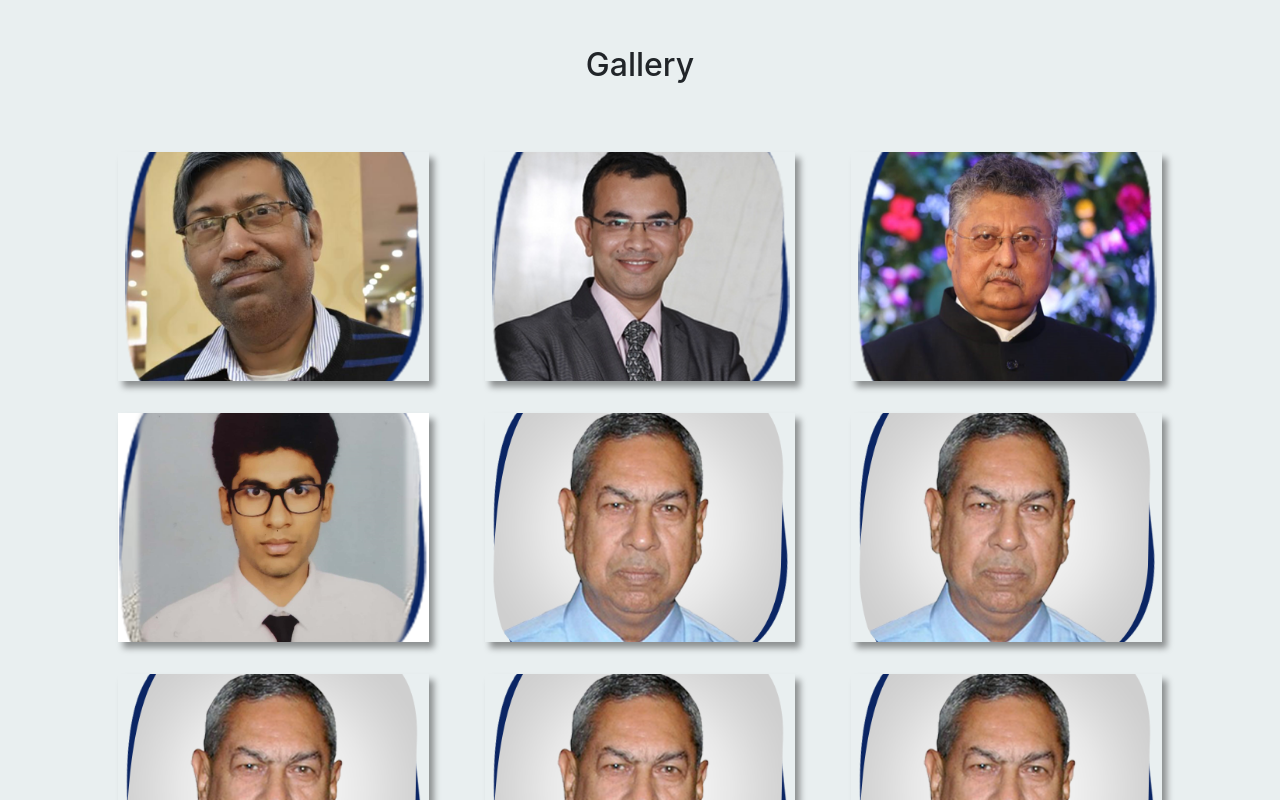
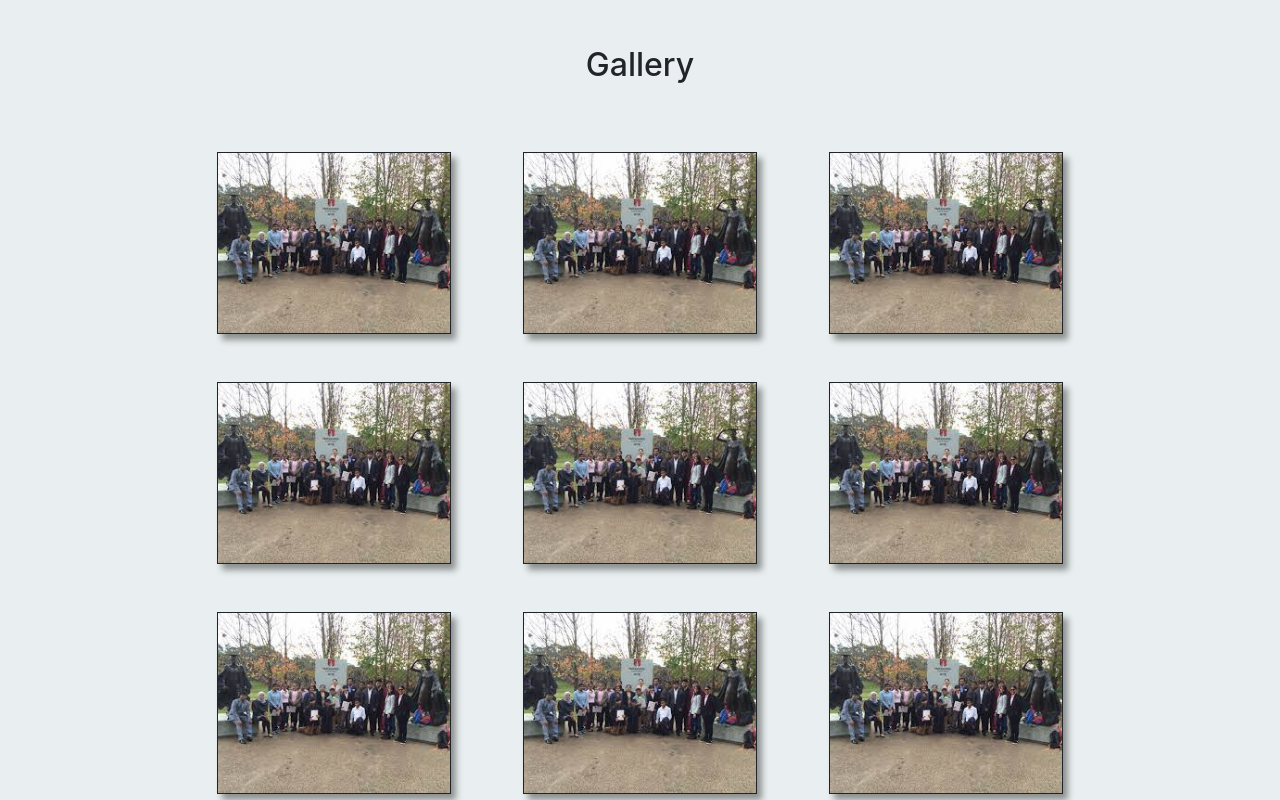
Before and after one commit to rabvik-innovations/Rabvik-Innovations--Website, a React (Create React App) app: page / in a window 1280 px wide. Shown: the part 600-1400 px from the top of the page. Built offline with nearby package versions, Linux system fonts and the light colour scheme; the HTML template or start-up script is replaced by a standard one.

Commit message:
Gallery update CSS

```diff
--- a/src/components/PhotoGallery.js
+++ b/src/components/PhotoGallery.js
@@ -3,39 +3,39 @@ import React from "react";
 const PhotoGallery=[
     {
         id:1,
-        image:"images/team-1.png"
+        image:"images/RabwikInnovations.jpg"
     },
     {
         id:2,
-        image:"images/team-2.png"
+        image:"images/RabwikInnovations.jpg"
     },
     {
         id:3,
-        image:"images/team-3.png"
+        image:"images/RabwikInnovations.jpg"
     },
     {
         id:4,
-        image:"images/team-4.png"
+        image:"images/RabwikInnovations.jpg"
     },
     {
         id:5,
-        image:"images/team-5.png"
+        image:"images/RabwikInnovations.jpg"
     },
     {
         id:6,
-        image:"images/team-5.png"
+        image:"images/RabwikInnovations.jpg"
     },
     {
         id:7,
-        image:"images/team-5.png"
+        image:"images/RabwikInnovations.jpg"
     },
     {
         id:8,
-        image:"images/team-5.png"
+        image:"images/RabwikInnovations.jpg"
     },
     {
         id:9,
-        image:"images/team-5.png"
+        image:"images/RabwikInnovations.jpg"
     }
 ];
 
--- a/src/css/Home.css
+++ b/src/css/Home.css
@@ -97,65 +97,36 @@
     background-color:#e9eff0;
     align-items:center;
     padding: 5% 7%;
-
-    /* padding:10%; */
   }
   /* .gallery-title{} */
 
   .gallery-item img{
-     /* margin-top:1rem;
-     margin-left: 5%;
-     padding:5px;
-     height: 60%;
-     width:85%;
-     text-align: center;
-     margin-bottom: 5px;
-     box-shadow: 0px 0px 12px 0px rgba(34, 34, 34, 0.07);
-     transition: all .4s ease;
-    -webkit-transition: all .4s ease; */
     display: block;
-      /* width: 50%;
-      height: 100%; */
     width:100%;
-    height:229px;
-      object-fit: cover;
-      transition: transform 400ms ease-out;
+    height:180px;
+    object-fit: cover;
+    transition: transform 400ms ease-out;
 
   }
   .img-card{
-      /* margin-left:30%; */
       flex: 1 0 24rem;
-      margin: 1rem 1rem;
+      margin: 2rem 1.5rem;
       box-shadow: 0.3rem 0.4rem 0.4rem rgba(0, 0, 0, 0.4);
       overflow:visible;
-      /* width:10%;
-      height:229px; */
       margin-top:1rem;
       padding-right:0px 60px 0px;
-      /* width:100px; */
+      border-style:solid;
+      border-width: 1px;
   }
 
   .gallery-item img:hover{
-    /* border: .15rem solid #7c696a;
-    box-shadow: 0px 0px 12px 0px #061945; */
     transform: scale(1.15);
 
   }
   .photo-section{
     display: flex;
-      flex-wrap: wrap;
-      /* margin: -1rem -1rem; */
+    flex-wrap: wrap;
     margin-top:20px;
+    margin-left:79px;
+    margin-right:79px;
   }
-
-  /* @supports (display: grid) {
-      .photo-section {
-          display: grid;
-          grid-template-columns: repeat(auto-fit, minmax(17rem, 1fr));
-          grid-gap: 1rem;
-      }
-
-      /* /* .photo-section,
-      .img-card {
-          margin: 0;
-      } */
```
Also changed, not shown: public/images/RabwikInnovations.jpg (added), 1 other file (tests, documents, lock files or other folders).
